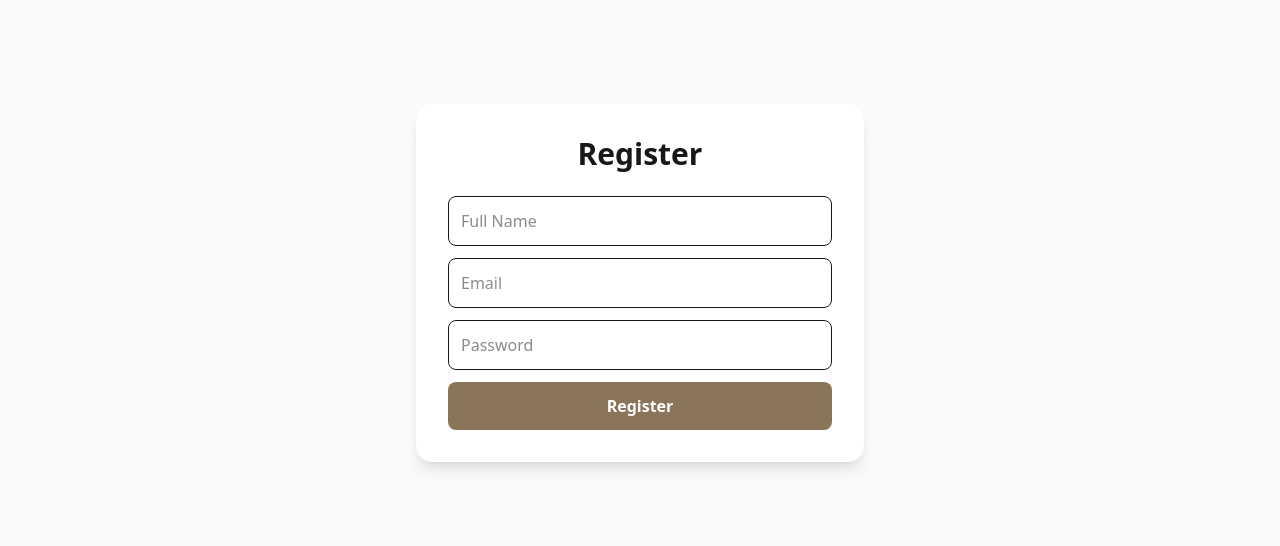
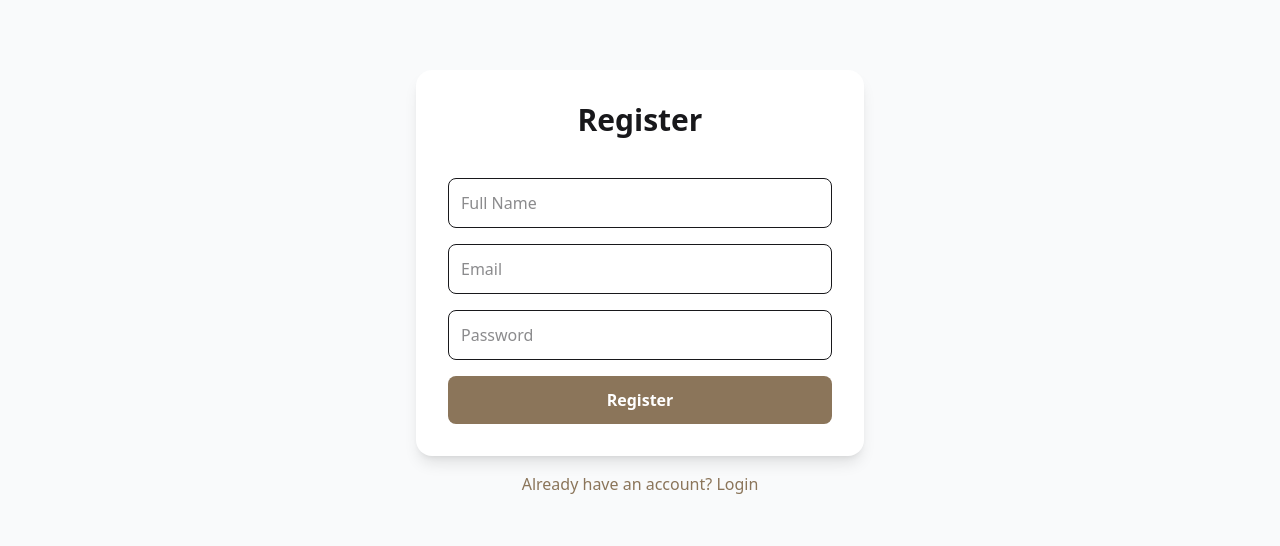
Before and after one commit to tasinahammed01/Tastique-Client, a React (Vite) app: page /register in a window 1280 px wide. Shown: the part 198-744 px from the top of the page. Built offline with nearby package versions, Linux system fonts and the light colour scheme; no server answers.

Commit message:
feat: Enhance Login and Register pages with Lottie animations and improved styling

```diff
--- a/src/Pages/Login.jsx
+++ b/src/Pages/Login.jsx
@@ -1,9 +1,9 @@
-// Login.jsx
-import React from "react";
+import React, { useState, useEffect } from "react";
 import { useForm } from "react-hook-form";
 import Swal from "sweetalert2";
 import { useNavigate } from "react-router-dom";
 import { useAuth } from "../Provider/AuthContext";
+import Lottie from "lottie-react";
 
 const Login = () => {
   const {
@@ -13,6 +13,16 @@ const Login = () => {
   } = useForm();
   const { login } = useAuth();
   const navigate = useNavigate();
+
+  const [animationData, setAnimationData] = useState(null);
+
+  // Fetch Lottie JSON for Login
+  useEffect(() => {
+    fetch("https://assets7.lottiefiles.com/packages/lf20_ikvz3x3v.json")
+      .then((res) => res.json())
+      .then((data) => setAnimationData(data))
+      .catch((err) => console.error("Failed to load Lottie animation:", err));
+  }, []);
 
   const onSubmit = async (data) => {
     const res = await login(data.email, data.password);
@@ -26,12 +36,20 @@ const Login = () => {
   };
 
   return (
-    <div className="min-h-screen flex items-center justify-center ">
+    <div className="min-h-screen flex flex-col md:flex-row items-center justify-center px-4 md:px-16 py-10 gap-10 bg-neutral">
+      {/* Lottie Animation */}
+      {animationData && (
+        <div className="w-full md:w-1/2 max-w-lg">
+          <Lottie animationData={animationData} loop={true} />
+        </div>
+      )}
+
+      {/* Login Form */}
       <form
         onSubmit={handleSubmit(onSubmit)}
-        className=" p-8 rounded-2xl shadow-lg w-full max-w-md"
+        className="w-full md:w-1/2 max-w-md p-8 rounded-2xl shadow-lg bg-base-100"
       >
-        <h2 className="text-2xl font-bold text-center mb-6">Login</h2>
+        <h2 className="text-3xl font-bold text-center mb-6">Login</h2>
 
         <input
           {...formRegister("email", { required: true })}
@@ -54,7 +72,7 @@ const Login = () => {
 
         <button
           type="submit"
-          className="w-full py-3 bg-blue-500 text-white rounded-lg font-semibold hover:bg-blue-600 transition"
+          className="w-full py-3 bg-accent text-white rounded-lg font-semibold hover:bg-accent/70 transition"
         >
           Login
         </button>
--- a/src/Pages/Register.jsx
+++ b/src/Pages/Register.jsx
@@ -2,7 +2,7 @@ import React, { useState, useEffect } from "react";
 import { useForm } from "react-hook-form";
 import Swal from "sweetalert2";
 import axios from "axios";
-import { useNavigate } from "react-router-dom";
+import { Link, useNavigate } from "react-router-dom";
 import Lottie from "lottie-react";
 
 const Register = () => {
@@ -15,7 +15,6 @@ const Register = () => {
 
   const [animationData, setAnimationData] = useState(null);
 
-  // Fetch Lottie JSON from URL
   useEffect(() => {
     fetch("https://assets10.lottiefiles.com/packages/lf20_jcikwtux.json")
       .then((res) => res.json())
@@ -61,38 +60,39 @@ const Register = () => {
       )}
 
       {/* Registration Form */}
+      <div className="w-full md:w-1/2 flex flex-col items-center">
         <form
           onSubmit={handleSubmit(onSubmit)}
-        className="w-full md:w-1/2 max-w-md p-8 rounded-2xl shadow-lg bg-base-100"
+          className="w-full max-w-md p-8 rounded-2xl shadow-lg bg-base-100 flex flex-col gap-4"
         >
           <h2 className="text-3xl font-bold text-center mb-6">Register</h2>
 
           <input
             {...register("name", { required: true })}
             placeholder="Full Name"
-          className="w-full p-3 mb-3 border rounded-lg focus:outline-none focus:ring-2 focus:ring-blue-400"
+            className="w-full p-3 border rounded-lg focus:outline-none focus:ring-2 focus:ring-blue-400 transition"
           />
           {errors.name && (
-          <p className="text-red-500 text-sm mb-2">Name is required</p>
+            <p className="text-red-500 text-sm">Name is required</p>
           )}
 
           <input
             {...register("email", { required: true })}
             placeholder="Email"
-          className="w-full p-3 mb-3 border rounded-lg focus:outline-none focus:ring-2 focus:ring-blue-400"
+            className="w-full p-3 border rounded-lg focus:outline-none focus:ring-2 focus:ring-blue-400 transition"
           />
           {errors.email && (
-          <p className="text-red-500 text-sm mb-2">Email is required</p>
+            <p className="text-red-500 text-sm">Email is required</p>
           )}
 
           <input
             {...register("password", { required: true, minLength: 6 })}
             type="password"
             placeholder="Password"
-          className="w-full p-3 mb-3 border rounded-lg focus:outline-none focus:ring-2 focus:ring-blue-400"
+            className="w-full p-3 border rounded-lg focus:outline-none focus:ring-2 focus:ring-blue-400 transition"
           />
           {errors.password && (
-          <p className="text-red-500 text-sm mb-2">
+            <p className="text-red-500 text-sm">
               Password must be at least 6 characters
             </p>
           )}
@@ -104,6 +104,14 @@ const Register = () => {
             Register
           </button>
         </form>
+
+        <Link
+          to="/login"
+          className="mt-4 text-accent hover:underline font-medium"
+        >
+          Already have an account? Login
+        </Link>
+      </div>
     </div>
   );
 };
```
Lines whose indentation alone changed are shown as unchanged.
